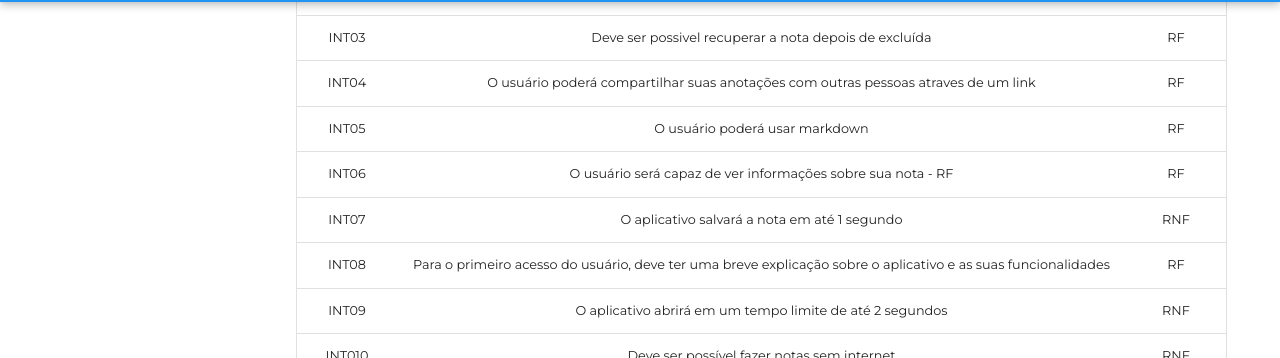
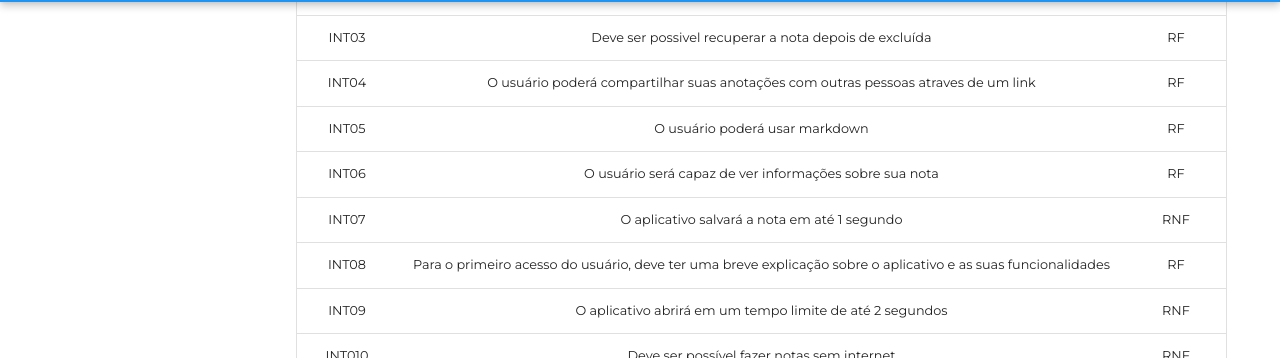
Before and after one commit to Requisitos-de-Software/2023.1-Simplenote, an MkDocs documentation site: the page built from docs/elicitacao/Introspecção.md, in a window 1280 px wide and 900 px high, scrolled down 690 px. Shown: the part 94-452 px from the top of the window. Built offline with MkDocs 1.6.1 and Material for MkDocs 9.7.7, drawn with Linux system fonts in a browser that asks for light colours; some web fonts are replaced; comment, search, counter and statistics services are not loaded.

Commit message:
Corrigindo erro de edição

```diff
--- a/docs/elicitacao/Introspecção.md
+++ b/docs/elicitacao/Introspecção.md
@@ -27,7 +27,7 @@ e conjecturar o sistema ideal para determinado usuário, tendo em vista suas nec
 |  INT03         |       Deve ser possivel recuperar a nota depois de excluída                                     |    RF    |
 |  INT04         |       O usuário poderá compartilhar suas anotações com outras pessoas atraves de um link          |    RF    |
 |  INT05         |       O usuário poderá usar markdown                                                            |    RF    |
-|  INT06         |       O usuário será capaz de ver informações sobre sua nota - RF                               |    RF    |
+|  INT06         |       O usuário será capaz de ver informações sobre sua nota                              |    RF    |
 |  INT07         |       O aplicativo salvará a nota em até 1 segundo                                              |    RNF   |
 |  INT08         |       Para o primeiro acesso do usuário, deve ter uma breve explicação sobre o aplicativo e as suas funcionalidades    |   RF    |
 |  INT09         |       O aplicativo abrirá em um tempo limite de até 2 segundos                                  |    RNF    |
```
